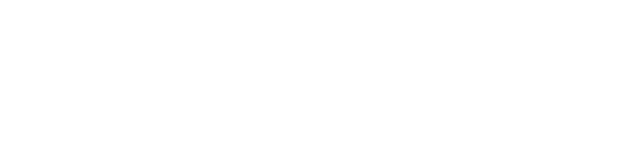
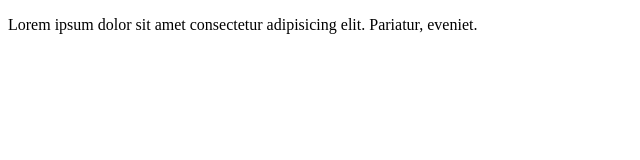
Before and after one commit to HEctor506/Vscode_git, a plain HTML site: page index.html in a window 1280 px wide. Shown: the whole page, without its empty margins (0-640 px from the left). Drawn offline with Linux system fonts and the light colour scheme.

Commit message:
He modificado el archivo index.html

```diff
--- a/index.html
+++ b/index.html
@@ -7,5 +7,13 @@
 </head>
 <body>
 
+    <!--DIV CONTENEDOR 1-->
+    <div class="container">
+        <div class="row">
+            <p>Lorem ipsum dolor sit amet consectetur adipisicing elit. Pariatur, eveniet.</p>
+        </div>
+    </div>
+
+
 </body>
 </html>
```
